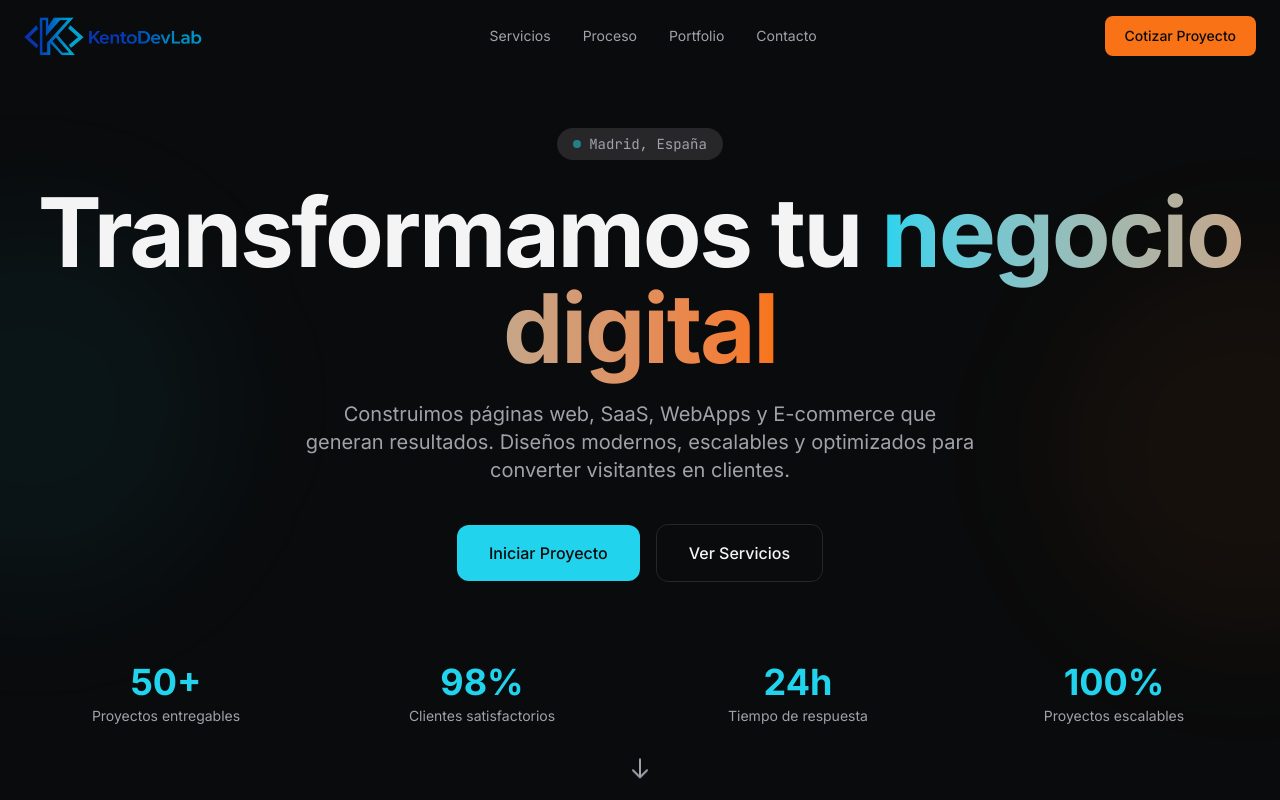
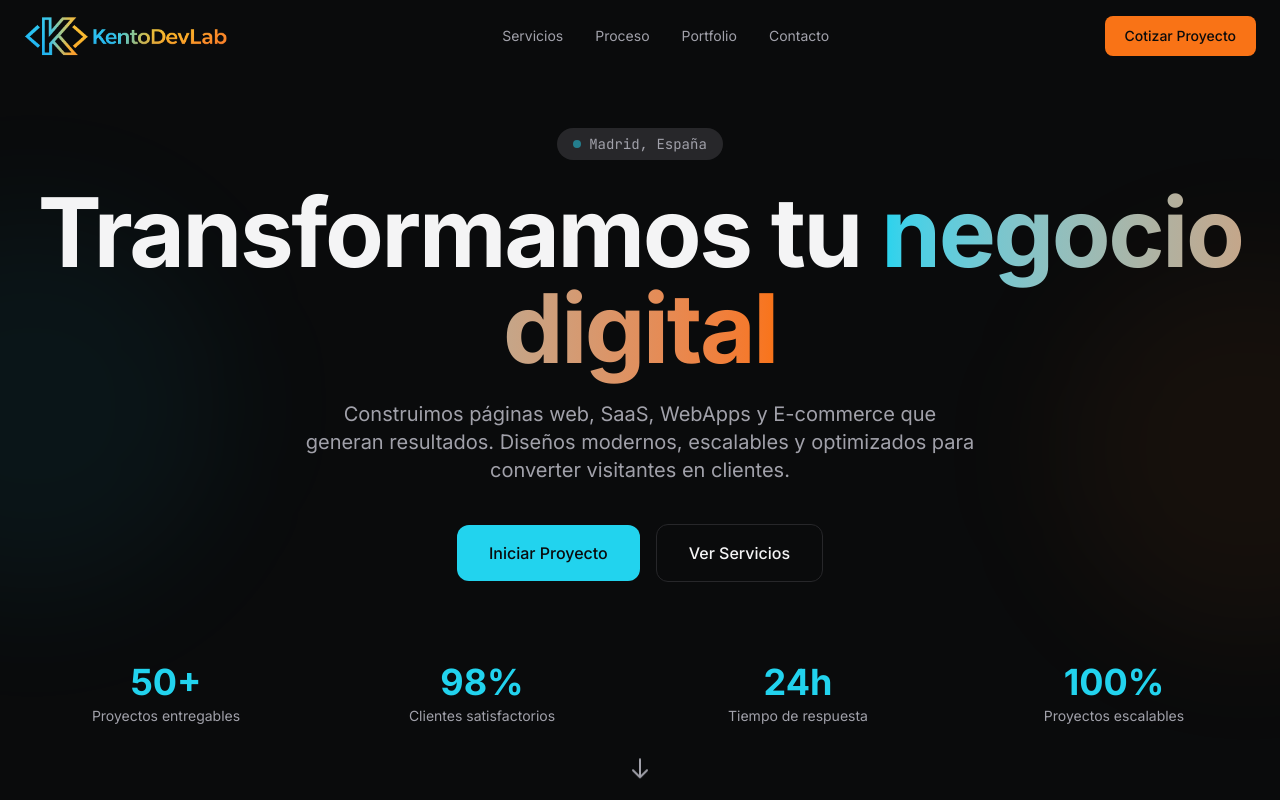
Before and after one commit to fargo-originals/kentodevlab, a Next.js app: page / in a window 1280 px wide. Shown: the top 800 px of the page. Built offline with nearby package versions, Linux system fonts and the light colour scheme.

Commit message:
fix: Cambiar logo a logo-light-hor.png

```diff
--- a/src/components/sections/Footer.tsx
+++ b/src/components/sections/Footer.tsx
@@ -28,7 +28,7 @@ export function Footer() {
           <div className="lg:col-span-2">
             <Link href="/" className="flex items-center gap-2 mb-4">
               <Image
-                src="/logo-hor-nofon.png"
+                src="/logo-light-hor.png"
                 alt="Kento DevLab"
                 width={140}
                 height={40}
--- a/src/components/sections/Header.tsx
+++ b/src/components/sections/Header.tsx
@@ -35,7 +35,7 @@ export function Header() {
       <div className="max-w-7xl mx-auto px-6 py-4 flex items-center justify-between">
         <Link href="/" className="flex items-center gap-2">
           <Image
-            src="/logo-hor-nofon.png"
+            src="/logo-light-hor.png"
             alt="Kento DevLab"
             width={140}
             height={40}
```
Also changed, not shown: public/logo-light-hor.png (added).
